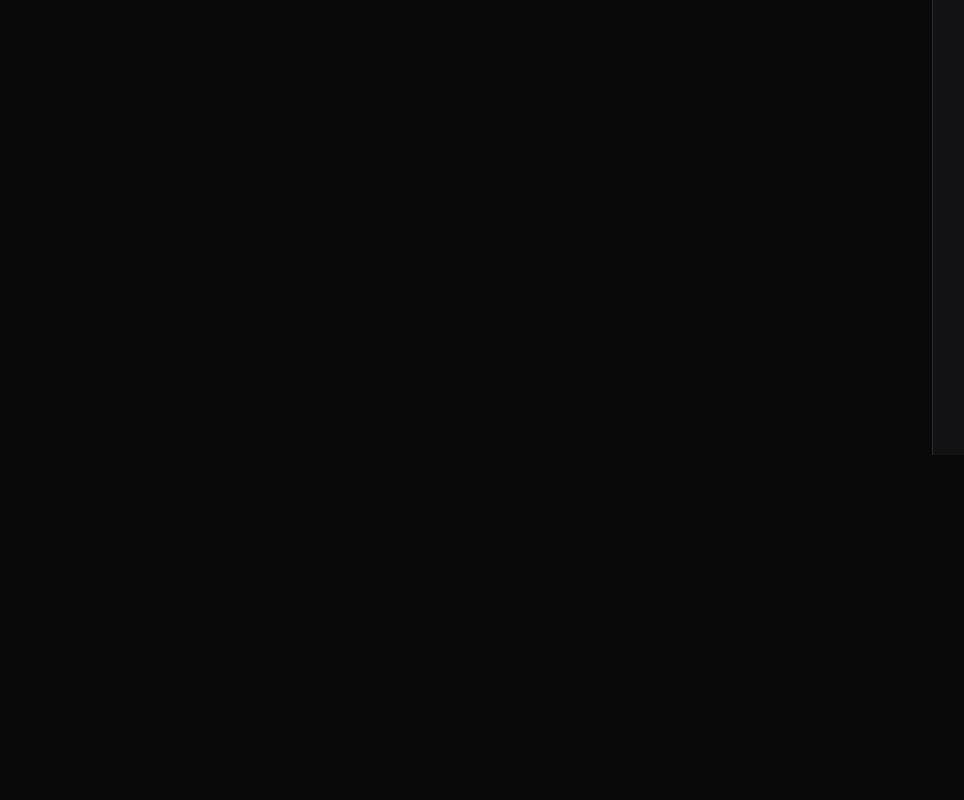
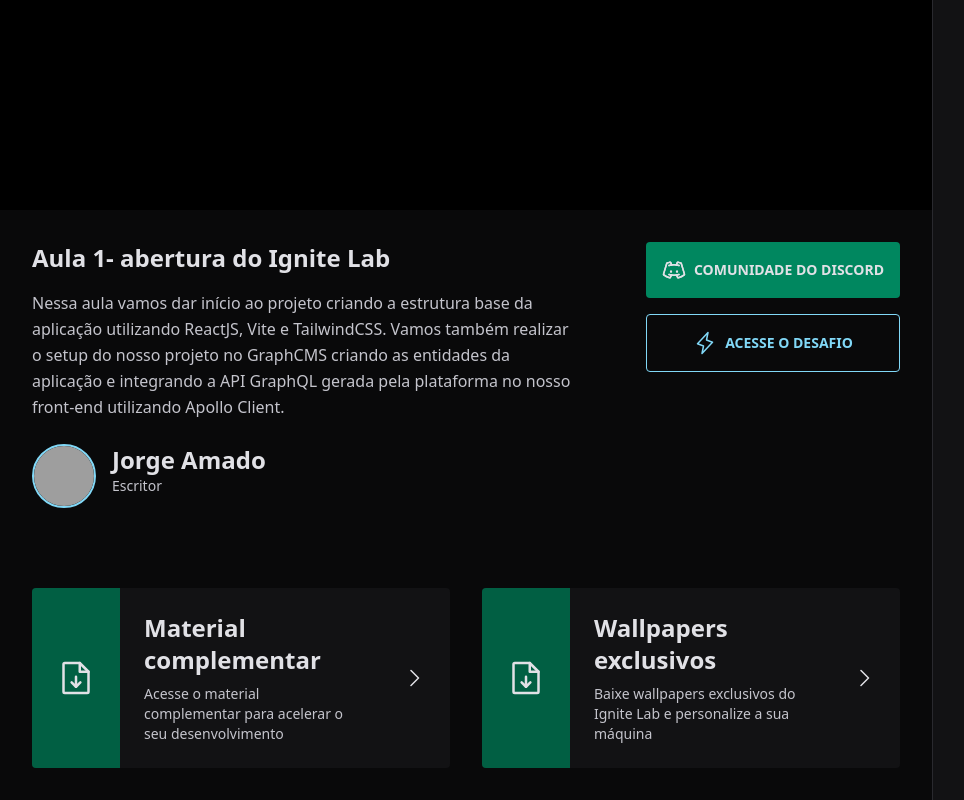
Before and after one commit to sol-oliveira/event-platform, a React (Vite) app in the folder event-platform/: page /event/lesson/1 in a window 1280 px wide. Shown: the part 345-1145 px from the top of the page, without its empty margins (0-964 px from the left). Before the commit the page ends 800 px from the top, so only its background shows below. Built offline with nearby package versions, Linux system fonts and the light colour scheme; no server answers; grey boxes are pictures that could not be loaded.

Commit message:
aula-3 add: informações componentes de vídeo

```diff
--- a/event-platform/src/components/Video.tsx
+++ b/event-platform/src/components/Video.tsx
@@ -1,7 +1,92 @@
+import { CaretRight, DiscordLogo, FileArrowDown, Lightbulb, Lightning } from "phosphor-react";
+
 export function Video (){
   return (
     <div className="flex-1">
-      <h1>Video</h1>
+
+      <div className="bg-black flex justify=center">
+        <div className="h-full w-full max-w-[1106px] max-h-[60vh] aspect-video"></div>
+      </div>
+
+      <div className="p-8 max-w-[1100px] max-auto">
+
+        <div className="flex items-start gap-16">
+          <div className="flex-1">
+            <h1 className="text-2xl font-bold">
+              Aula 1- abertura do Ignite Lab
+            </h1>
+            <p className="mt-4 text-gray-200 leading-relaxed">
+              Nessa aula vamos dar início ao projeto criando a estrutura base da aplicação utilizando ReactJS, Vite e TailwindCSS. Vamos também realizar o setup do nosso projeto no GraphCMS criando as entidades da aplicação e integrando a API GraphQL gerada pela plataforma no nosso front-end utilizando Apollo Client.
+            </p>
+
+            <div className="flex item-center gap-4 mt-6">
+              <img
+                src="https://pickaface.net/gallery/avatar/20140826_002919_2907_Drake.png"
+                alt=""
+                className="h-16 w-16 rounded-full border-2 border-blue-500"
+              />
+              <div className="leading-relaxed">
+                <strong className="font-bold text-2xl block">
+                  Jorge Amado
+                </strong>
+                <span className="text-gray-200 text-sm block">
+                  Escritor
+                </span>
+              </div>
+            </div>
+          </div>
+
+          <div className="flex flex-col gap-4">
+            <a href="#" className="p-4 text-sm bg-green-500 flex items-center rounded font-bold uppercase gap-2 justify-center hover:bg-green-700 transition-colors">
+              <DiscordLogo size={24}/>
+              Comunidade do Discord
+            </a>
+
+            <a href="#" className="p-4 text-sm border border-blue-500 text-blue-500 flex items-center rounded font-bold uppercase gap-2 justify-center hover:bg-blue-500 hover:text-gray-900 transition-colors">
+              <Lightning size={24}/>
+              Acesse o Desafio
+            </a>
+          </div>
+        </div>
+
+        <div className="gap-8 mt-20 grid grid-cols-2">
+          <a href="#" className="bg-gray-700 rounded overflow-hidden flex items-stretch gap-6 hover:bg-gray-600 transition-colors">
+            <div className="bg-green-700 h-full p-6 flex items-center">
+              <FileArrowDown size={40}/>
+            </div>
+            <div className="py-6 leading-relaxed">
+              <strong className="text-2xl">
+                Material complementar
+              </strong>
+              <p className="text-sm text-gray-200 mt-2">
+                Acesse o material complementar para acelerar o seu desenvolvimento
+              </p>
+            </div>
+            <div className="h-full p-6 flex  items-center">
+              <CaretRight size={24}/>
+            </div>
+
+          </a>
+          <a href="#" className="bg-gray-700 rounded overflow-hidden flex items-stretch gap-6 hover:bg-gray-600 transition-colors">
+            <div className="bg-green-700 h-full p-6 flex items-center">
+              <FileArrowDown size={40}/>
+            </div>
+            <div className="py-6 leading-relaxed">
+              <strong className="text-2xl">
+                Wallpapers exclusivos
+              </strong>
+              <p className="text-sm text-gray-200 mt-2">
+                Baixe wallpapers exclusivos do Ignite Lab e personalize a sua máquina
+              </p>
+            </div>
+            <div className="h-full p-6 flex  items-center">
+              <CaretRight size={24}/>
+            </div>
+
+          </a>
+        </div>
+
+      </div>
     </div>
   )
 }
```
